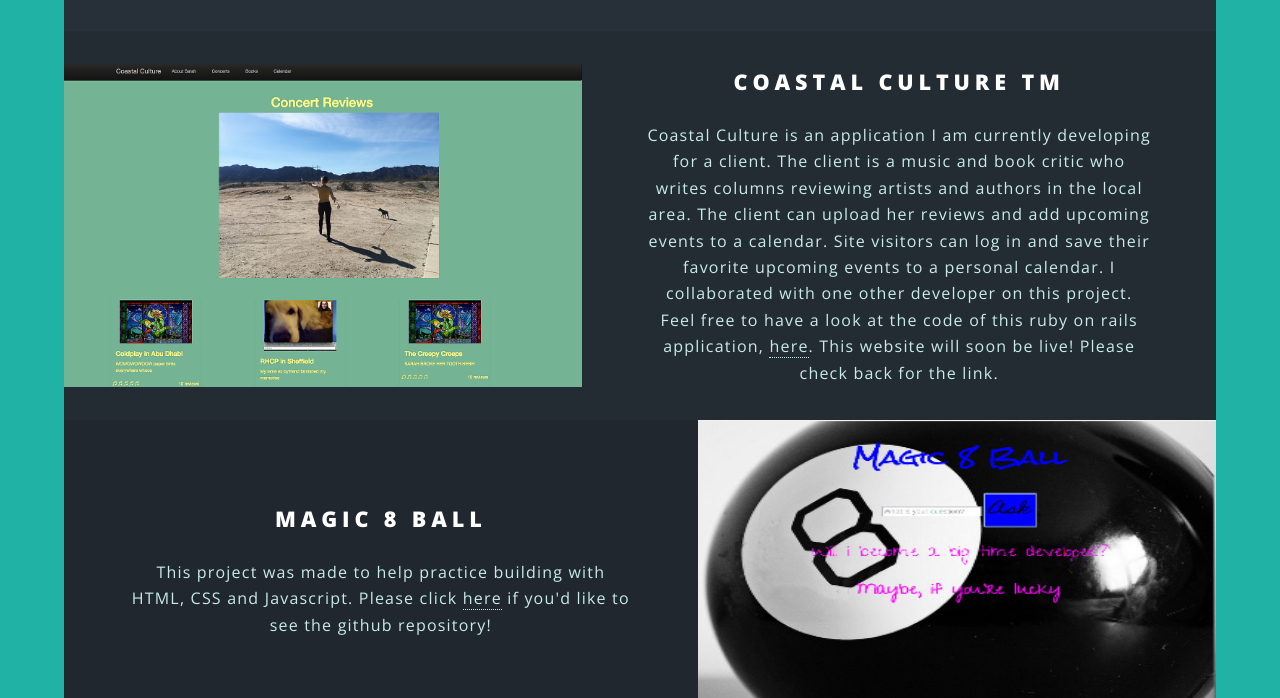
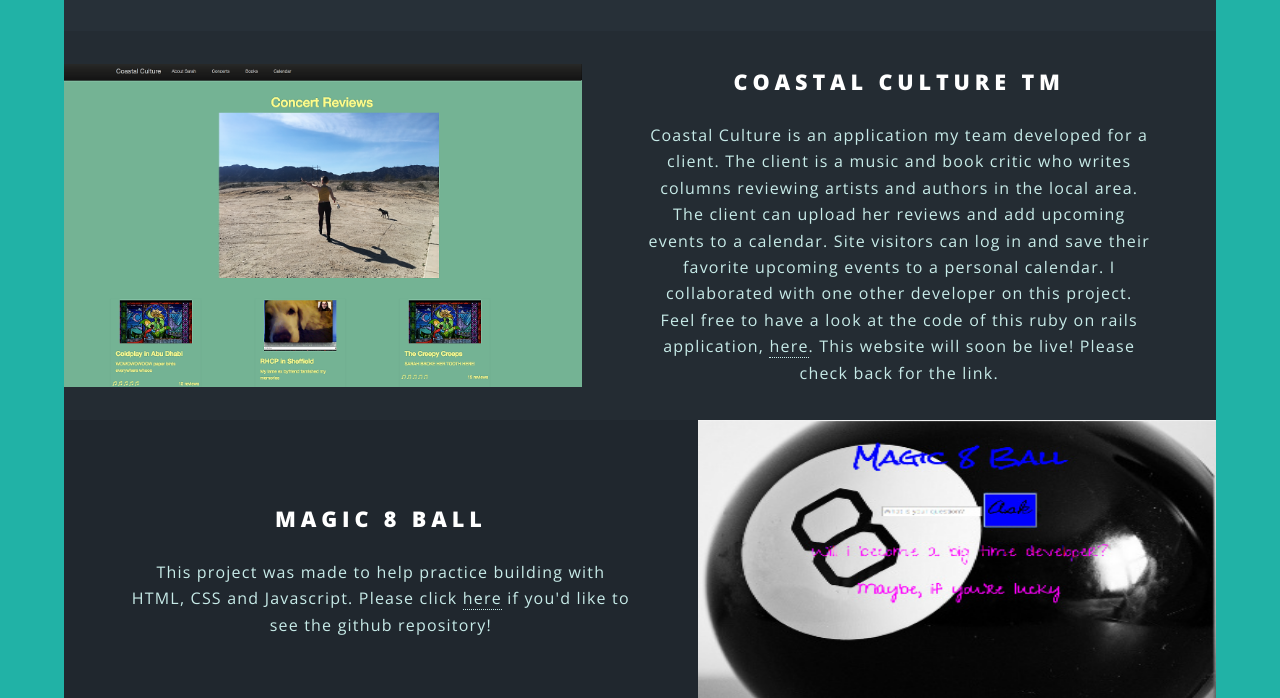
Before and after one commit to jessmccay/jessmccay.github.io, a plain HTML site: page index.html in a window 1280 px wide. Shown: the part 2322-3020 px from the top of the page. Drawn offline with nearby package versions, Linux system fonts and the light colour scheme; files whose address does not match are found by name; a web font is replaced by a local one.

Commit message:
coastal c description edit

```diff
--- a/index.html
+++ b/index.html
@@ -115,7 +115,7 @@
             <section class="spotlight">
               <div class="image"><img src="images/sarahBlog.png" alt="" /></div><div class="content">
                 <h2>Coastal Culture TM</h2>
-                <p class="boxes">Coastal Culture is an application I am currently developing for a client. The client is a music and book critic who writes columns reviewing artists and authors in the local area. The client can upload her reviews and add upcoming events to a calendar. Site visitors can log in and save their favorite upcoming events to a personal calendar. I collaborated with one other developer on this project. Feel free to have a look at the code of this ruby on rails application, <a href="https://github.com/mrinsin/sarahs_blog" target="_blank">here</a>. This website will soon be live! Please check back for the link. </p>
+                <p class="boxes">Coastal Culture is an application my team developed for a client. The client is a music and book critic who writes columns reviewing artists and authors in the local area. The client can upload her reviews and add upcoming events to a calendar. Site visitors can log in and save their favorite upcoming events to a personal calendar. I collaborated with one other developer on this project. Feel free to have a look at the code of this ruby on rails application, <a href="https://github.com/mrinsin/sarahs_blog" target="_blank">here</a>. This website will soon be live! Please check back for the link. </p>
 
               </div>
             </section>
```
